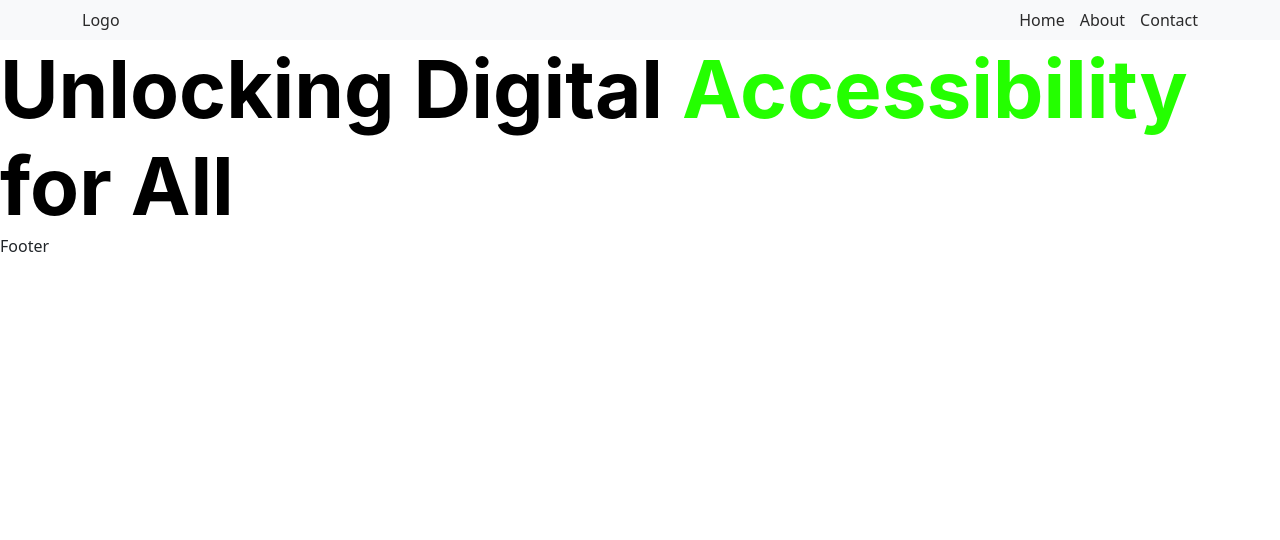
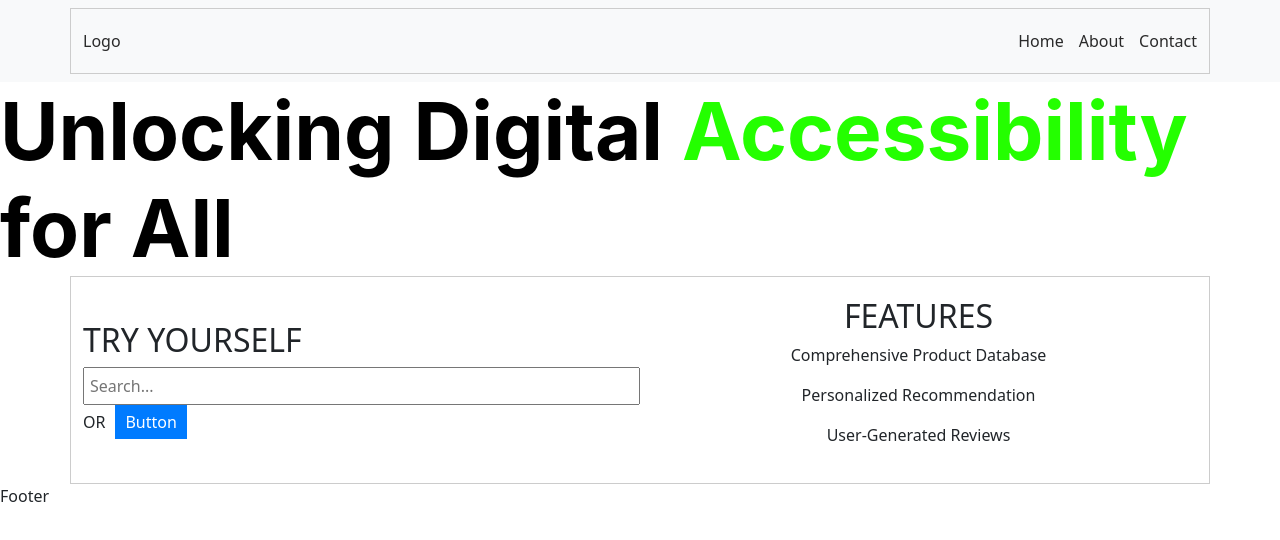
Before and after one commit to iamYashSinha/Inclusify, a React (Create React App) app: page / in a window 1280 px wide. Shown: the top 540 px of the page. Built offline with nearby package versions, Linux system fonts and the light colour scheme.

Commit message:
feat: add about section

```diff
--- /dev/null
+++ b/src/css/AboutSection.css
@@ -0,0 +1,49 @@
+.container {
+  display: flex;
+  justify-content: space-between;
+  align-items: center;
+  padding: 20px;
+  border: 1px solid #ccc;
+}
+
+.left-side {
+  flex: 1;
+}
+
+h2 {
+  margin-bottom: 10px;
+}
+
+.search-bar {
+  display: flex;
+  flex-direction: column;
+}
+
+input {
+  padding: 5px;
+  margin-bottom: 10px;
+}
+
+.child {
+  display: flex;
+  align-items: center;
+}
+
+.left-side-or {
+  margin-right: 10px;
+}
+
+.right-side-button button {
+  padding: 5px 10px;
+  background-color: #007bff;
+  color: #fff;
+  border: none;
+  cursor: pointer;
+}
+
+.right-side {
+  flex: 1;
+  text-align: center;
+}
+
+/* Add more CSS for styling as needed */
--- a/src/pages/LandingPage/AboutSection.js
+++ b/src/pages/LandingPage/AboutSection.js
@@ -1,7 +1,29 @@
 import React from "react";
+import "../../css/AboutSection.css"; // Import your CSS file for styling
 
 const AboutSection = () => {
-  return <div></div>;
+  return (
+    <div className="container">
+      <div className="left-side">
+        <h2>TRY YOURSELF</h2>
+        <div className="search-bar">
+          <input type="text" placeholder="Search..." />
+          <div className="child">
+            <div className="left-side-or">OR</div>
+            <div className="right-side-button">
+              <button>Button</button>
+            </div>
+          </div>
+        </div>
+      </div>
+      <div className="right-side">
+        <h2>FEATURES</h2>
+        <p>Comprehensive Product Database</p>
+        <p>Personalized Recommendation</p>
+        <p>User-Generated Reviews</p>
+      </div>
+    </div>
+  );
 };
 
 export default AboutSection;
```
